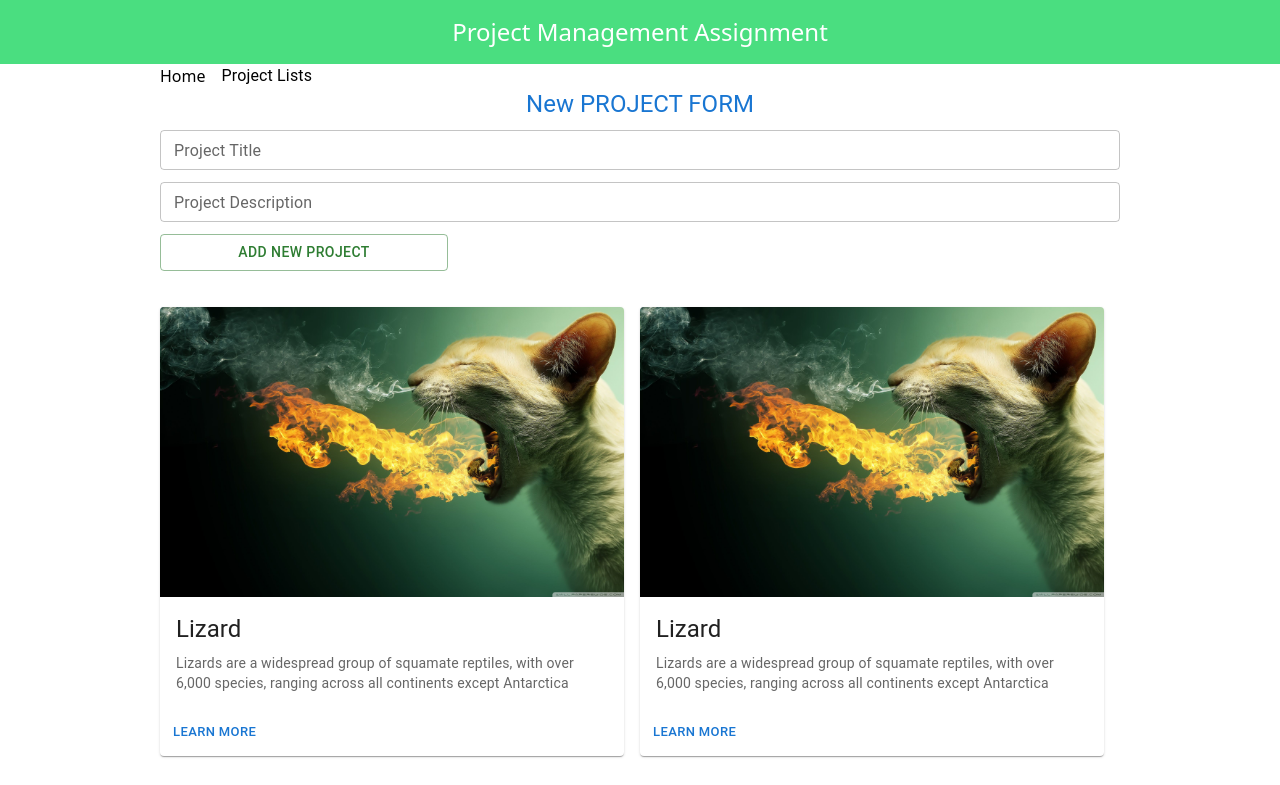
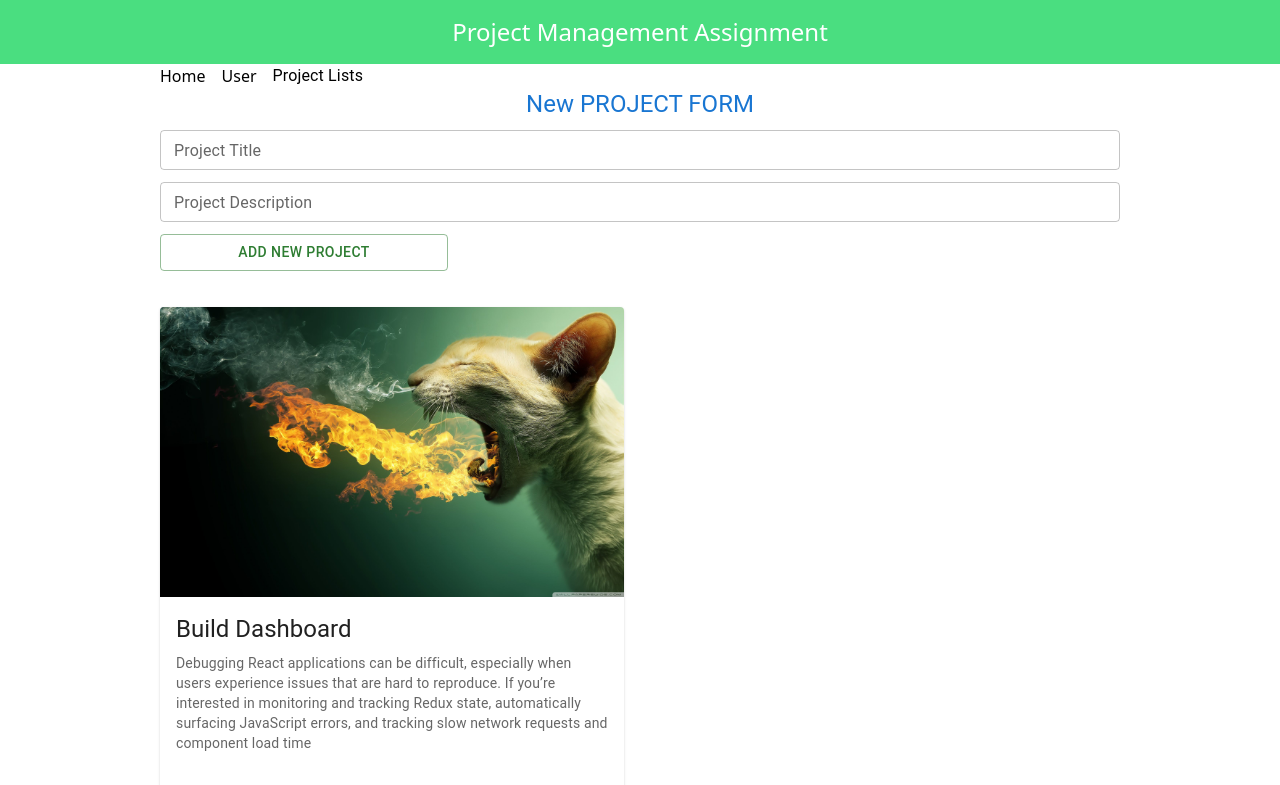
Before and after one commit to nahidnstu12/fullstack-army-frontend, a React (Vite) app: page /projects in a window 1280 px wide. Shown: the top 785 px of the page. Built offline with nearby package versions, Linux system fonts and the light colour scheme.

Commit message:
logically commplete assignment

```diff
--- a/package.json
+++ b/package.json
@@ -11,7 +11,6 @@
   "dependencies": {
     "@emotion/react": "^11.10.0",
     "@emotion/styled": "^11.10.0",
-    "@material-tailwind/react": "^1.2.2",
     "@mui/icons-material": "^5.8.4",
     "@mui/material": "^5.9.3",
     "@reduxjs/toolkit": "^1.8.3",
--- a/src/components/ProjectForm.jsx
+++ b/src/components/ProjectForm.jsx
@@ -6,15 +6,13 @@ import {
   FormInputDropdown,
   FormInputText,
   MUIButton,
-  MUIDateInput,
-  MUIInput,
-  MUISelect,
 } from "./InputForm";
 import { useDispatch, useSelector } from 'react-redux';
 import { addTask } from "../redux/features/TaskSlice";
 import { addUser } from "../redux/features/UserSlice";
 import shortid from "shortid";
 import { addSubtask } from "../redux/features/SubtaskSlice";
+import { addProject } from "../redux/features/ProjectSlice";
 
 const defaultValuesOfTasks = {
   task_title: "",
@@ -41,8 +39,12 @@ export const ProjectForm =  () => {
   const dispatch = useDispatch();
   const { handleSubmit, reset, control, setValue, watch } =useForm(defaultValuesOfProject);
   const onSubmit = (data) => {
-    console.log(data)
-    dispatch(addTask(data))
+    const newProjecct ={
+      id: shortid.generate(),
+      ...data
+    }
+    // console.log(data)
+    dispatch(addProject(newProjecct))
 
   }
 
@@ -116,13 +118,17 @@ export const UserForm=()=> {
 }
 
 
-export default function TaskForm() {
+export default function TaskForm({projectId}) {
   const {userlists} = useSelector(state => state.users)
   const dispatch = useDispatch();
   const { handleSubmit, reset, control, setValue, watch } =useForm(defaultValuesOfTasks);
   const onSubmit = (data) => {
-    console.log({task:data})
-    dispatch(addTask(data))
+    const newTask = {
+      project_id: projectId,
+      ...data
+    }
+    // console.log({task:newTask})
+    dispatch(addTask(newTask))
 
   }
 
@@ -150,7 +156,6 @@ export default function TaskForm() {
           label={"Assigne Priority"}
           control={control}
           options={priority}
-          control={control}
           name={"task_priority"}
           optionValue={"name"}
         />
@@ -169,7 +174,7 @@ export default function TaskForm() {
   );
 }
 
-export const SubTaskForm = () => {
+export const SubTaskForm = ({taskId}) => {
   const {userlists} = useSelector(state => state.users)
   const dispatch = useDispatch();
   const { handleSubmit, reset, control, setValue, watch } =useForm(defaultValuesOfSubtasks);
@@ -177,7 +182,7 @@ export const SubTaskForm = () => {
   const onSubmit = (data) => {
     const newSubtask = {
       id: shortid.generate(),
-      task_id : 1,
+      task_id : taskId,
       ...data
     }
     console.log({subtask:data})
--- a/src/pages/Home.jsx
+++ b/src/pages/Home.jsx
@@ -1,4 +1,4 @@
-import { Box } from '@mui/material'
+import { Box, Typography } from '@mui/material'
 import React from 'react'
 import { Link } from 'react-router-dom'
 
@@ -10,6 +10,9 @@ export default function Home() {
         <Link to={"/projects"}>Project Lists</Link>
         <Link to={"/users"}>Users</Link>
       </Box>
+      <Box className='mt-4 p-4 bg-gray-300 mx-auto w-2/3'>
+        <Typography variant='h4'  align='center'>This is Project Managenent Assignment</Typography>
+      </Box>
     </div>
   )
 }
--- a/src/pages/Project.jsx
+++ b/src/pages/Project.jsx
@@ -2,23 +2,27 @@ import { Box, Typography } from "@mui/material";
 import React from "react";
 import { Link } from "react-router-dom";
 import TaskForm from "../components/ProjectForm";
-import TaskLists from "../components/TaskLists";
+import TaskLists from "../components/TaskManage";
+import {  useParams } from "react-router";
 
 export default function Project() {
+  const {id: projectId} = useParams()
+
   return (
     <div className="w-9/12 mx-auto">
       <Box className={"flex gap-4"}>
         <Link to={"/"}>Home</Link>
         <Link to={"/users"}>Users</Link>
         <Link to={"/projects"}>Project Lists</Link>
+        {/* add project title */}
         <Typography>{"Project Title"}</Typography>
       </Box>
       <Box className="p-8" >
-        <TaskForm />
+        <TaskForm projectId={projectId}/>
       </Box>
 
       <Box className="p-8">
-        <TaskLists />
+        <TaskLists projectId={projectId}/>
       </Box>
     </div>
   );
--- a/src/pages/ProjectLists.jsx
+++ b/src/pages/ProjectLists.jsx
@@ -11,20 +11,23 @@ import {
 import React from "react";
 import { Link } from "react-router-dom";
 import { ProjectForm } from "../components/ProjectForm";
+import {  useSelector } from 'react-redux';
 
 export default function ProjectLists() {
+  const {projectlists} = useSelector(state => state.projects)
   return (
     <div className="mx-auto w-9/12">
       <Box className={"flex gap-4"}>
         <Link to={"/"}>Home</Link>
+        <Link to={"/users"}>User</Link>
         <Typography>Project Lists</Typography>
       </Box>
 
       <ProjectForm />
       <Grid container className={"my-5"}>
-        {[...Array(4)].map((_, i) => (
-          <Grid item md={6} key={i} className={"py-4 pr-4"}>
-            <ProjectItem />
+        {projectlists.map((item) => (
+          <Grid item md={6} key={item.id} className={"py-4 pr-4"}>
+            <ProjectItem item={item} />
           </Grid>
         ))}
       </Grid>
@@ -32,7 +35,7 @@ export default function ProjectLists() {
   );
 }
 
-const ProjectItem = () => {
+const ProjectItem = ({item}) => {
   return (
     <Card>
       <CardMedia
@@ -43,16 +46,15 @@ const ProjectItem = () => {
       />
       <CardContent>
         <Typography gutterBottom variant="h5" component="div">
-          Lizard
+          {item.project_title}
         </Typography>
         <Typography variant="body2" color="text.secondary">
-          Lizards are a widespread group of squamate reptiles, with over 6,000
-          species, ranging across all continents except Antarctica
+         {item.project_description}
         </Typography>
       </CardContent>
       <CardActions>
-        <Link to={`/projects/${1}`}>
-          <Button size="small">Learn More</Button>
+        <Link to={`/projects/${item.id}`}>
+          <Button size="small">See All Details</Button>
         </Link>
       </CardActions>
     </Card>
--- /dev/null
+++ b/src/redux/features/ProjectSlice.js
@@ -0,0 +1,27 @@
+import { createSlice } from "@reduxjs/toolkit";
+import shortid from "shortid";
+export const projectSlice = createSlice({
+  name: "project",
+  initialState: {
+    projectlists: [
+      {
+        id: 1,
+        project_title: "Build Dashboard",
+        project_description: "Debugging React applications can be difficult, especially when users experience issues that are hard to reproduce. If you’re interested in monitoring and tracking Redux state, automatically surfacing JavaScript errors, and tracking slow network requests and component load time"
+
+      },
+    ],
+  },
+  reducers: {
+    addProject: (state, action) => {
+      let newProject = {
+        id: shortid.generate(),
+        ...action.payload,
+      };
+      state.projectlists.push(newProject);
+    },
+  },
+});
+// Action creators are generated for each case reducer function
+export const { addProject } = projectSlice.actions;
+export default projectSlice.reducer;
--- a/src/redux/features/SubtaskSlice.js
+++ b/src/redux/features/SubtaskSlice.js
@@ -6,10 +6,10 @@ export const subtaskSlice = createSlice({
     subtaskList: [
       {
         id: shortid.generate(),
-        task_title: "subtask1",
-        task_user: 1,
-        task_priority: 1,
-        task_date: "12/8/22",
+        subtask_title: "subtask1",
+        subtask_user: 1,
+        subtask_priority: 1,
+        subtask_date: "12/8/22",
         task_id: 1
       },
     ],
--- a/src/redux/features/TaskSlice.js
+++ b/src/redux/features/TaskSlice.js
@@ -10,6 +10,7 @@ export const taskSlice = createSlice({
         task_user: 1,
         task_priority: 1,
         task_date: "12/8/22",
+        project_id:1
       },
     ],
   },
--- a/src/redux/store.js
+++ b/src/redux/store.js
@@ -1,5 +1,6 @@
 import { configureStore } from '@reduxjs/toolkit'
 import CounterSlice from './features/CounterSlice'
+import  ProjectSlice  from './features/ProjectSlice'
 import SubtaskSlice from './features/SubtaskSlice'
 import TaskSlice from './features/TaskSlice'
 import UserSlice from './features/UserSlice'
@@ -9,6 +10,7 @@ export const store = configureStore({
     counter: CounterSlice,
     tasks: TaskSlice,
     users: UserSlice,
-    subtasks: SubtaskSlice
+    subtasks: SubtaskSlice,
+    projects: ProjectSlice
   },
 })
```
Also changed, not shown: src/components/TaskManage.jsx (renamed from src/components/TaskLists.jsx, +14 -11 lines), 1 other file (tests, documents, lock files or other folders).
